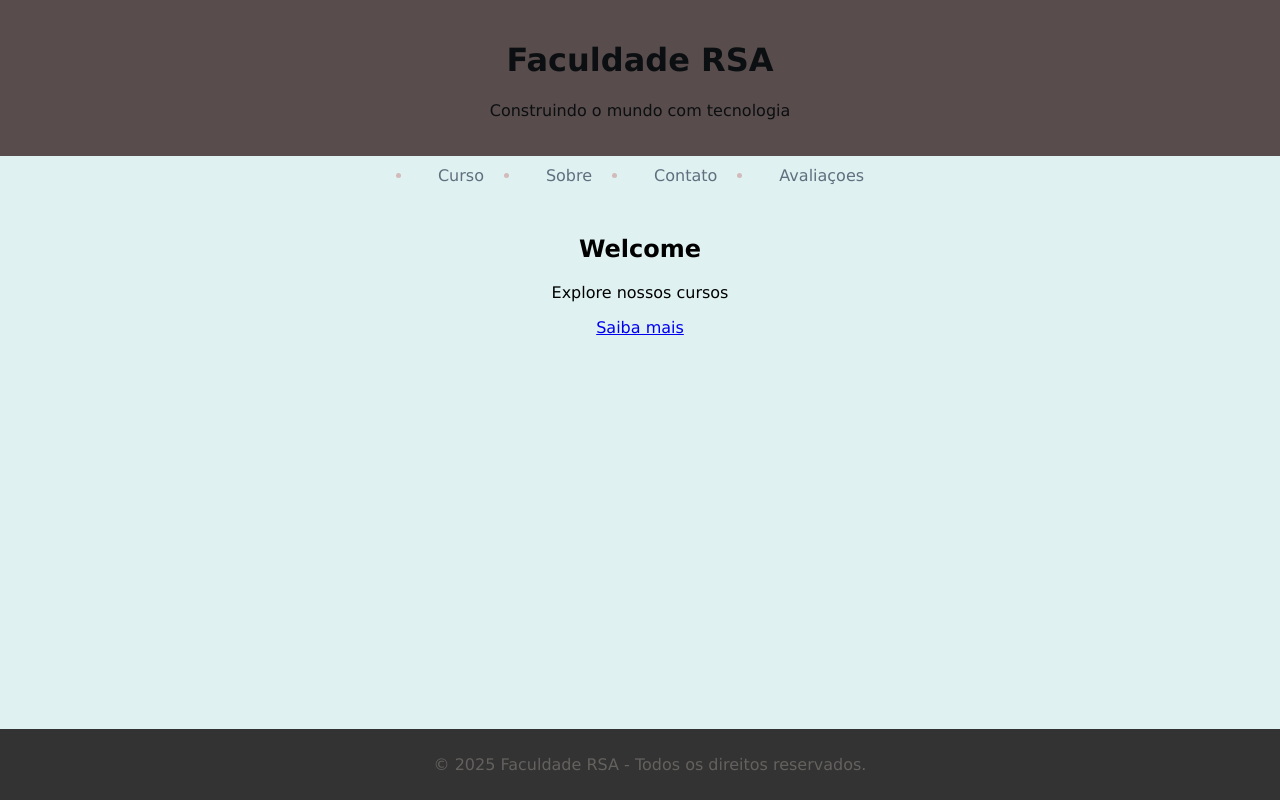
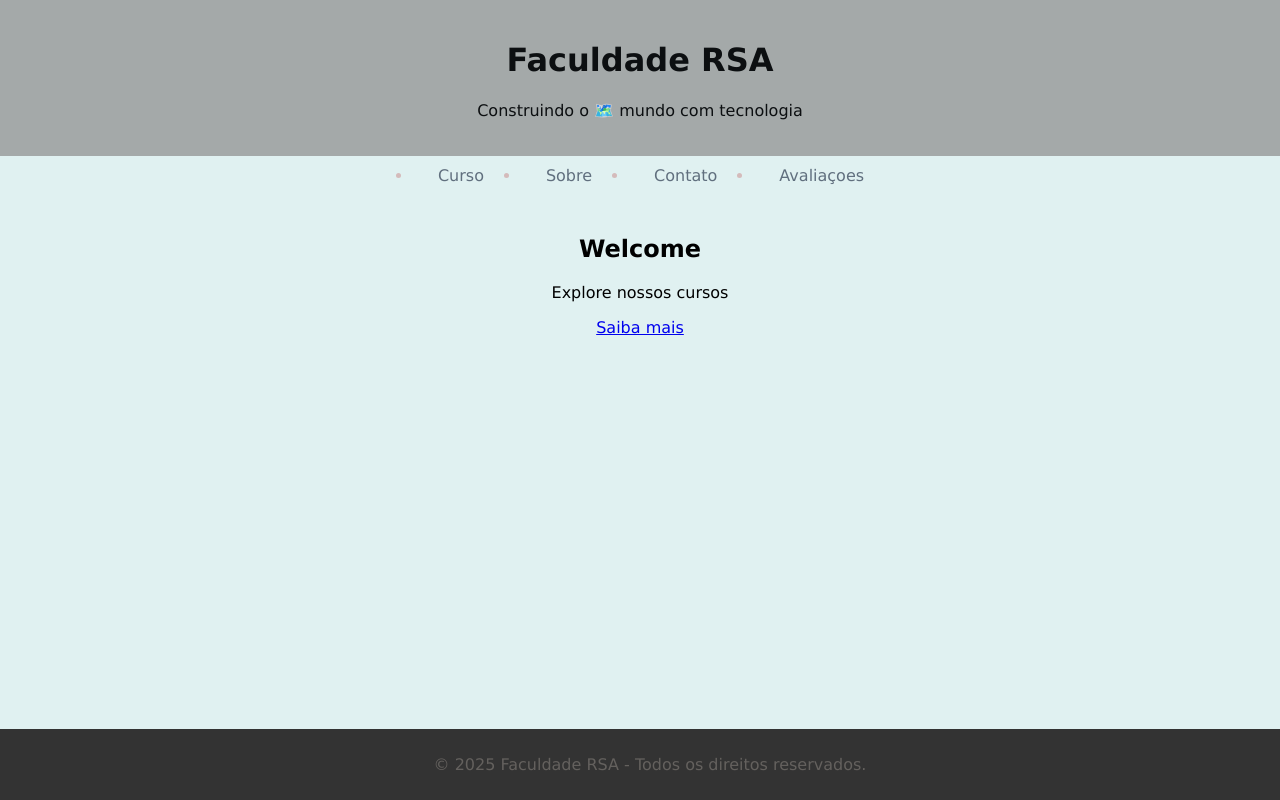
Before and after one commit to ryamback001/Aula-HTML, a plain HTML site: page index.html in a window 1280 px wide. Drawn offline with Linux system fonts and the light colour scheme.

Commit message:
5 alteração css

```diff
--- a/css/style.css
+++ b/css/style.css
@@ -8,7 +8,7 @@ body{
 }
 
 header{
-background-color: #584c4c;
+background-color: #584c4c70;
 color: rgb(12, 15, 17);
 text-align: center;
 padding: 20px;
--- a/index.html
+++ b/index.html
@@ -11,7 +11,7 @@
 <body>
     <header>
         <h1> Faculdade RSA </h1>
-        <p> Construindo o mundo com tecnologia</p>
+        <p> Construindo o 🗺️ mundo com tecnologia</p>
     </header>
     <nav>
         <li><a href="# "> Curso </a></li>
```
